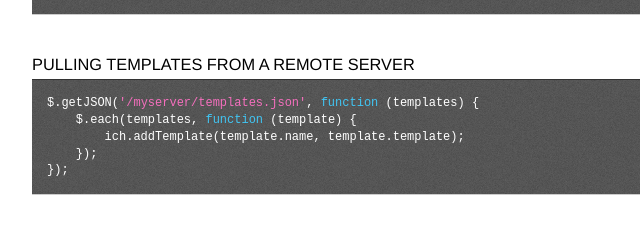
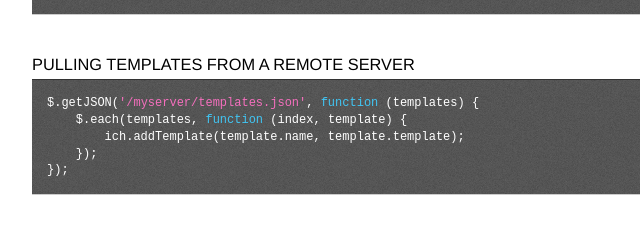
Before and after one commit to HenrikJoreteg/ICanHaz.js, a plain HTML site: page index.html in a window 1280 px wide. Shown: the part 4873-5100 px from the top of the page, 208-848 px from the left. Drawn offline with Linux system fonts and the light colour scheme.

Commit message:
Update index.html
Corrects documentation for jQuery.each for pulling from server

```diff
--- a/index.html
+++ b/index.html
@@ -308,7 +308,7 @@ You just won ${{value}} (which is ${{taxed_value}} after tax)
 			</a>
 			<pre class="prettyprint lang-js">
 <code>$.getJSON('/myserver/templates.json', function (templates) {
-    $.each(templates, function (template) {
+    $.each(templates, function (index, template) {
         ich.addTemplate(template.name, template.template);
     });
 });</code></pre>
```
